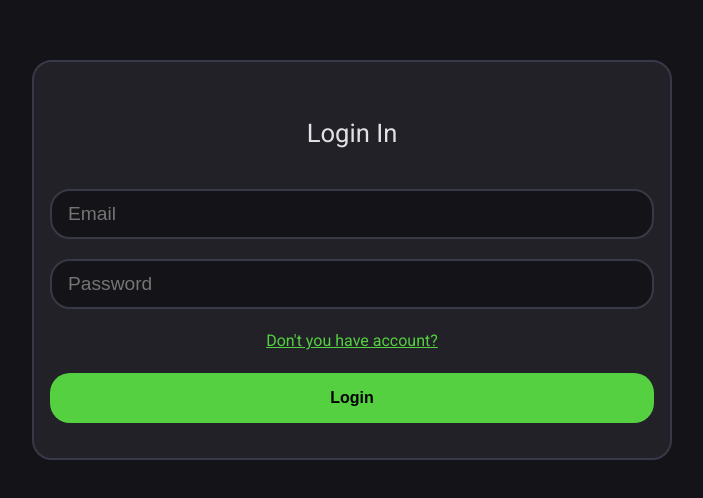
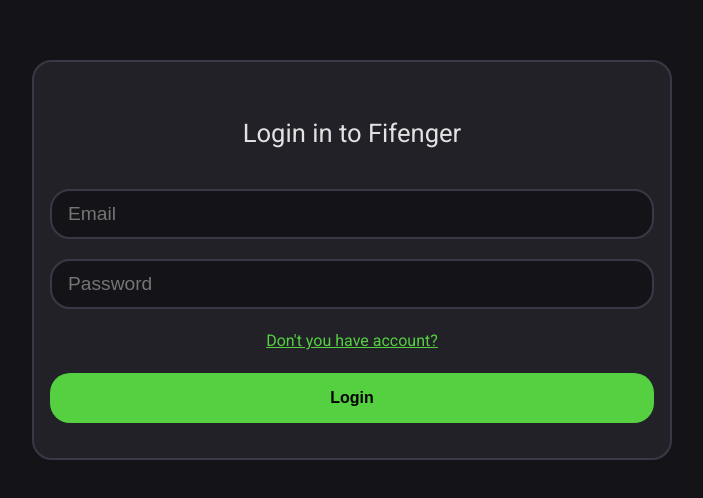
Before and after one commit to Oskarcr/FifengerPIA, a React (Vite) app: page / in a window 1280 px wide. Shown: the part 140-638 px from the top of the page, without its empty margins (288-991 px from the left). Built offline with nearby package versions, Linux system fonts and the light colour scheme.

Commit message:
Sign and Log v2

```diff
--- a/src/pages/Login.jsx
+++ b/src/pages/Login.jsx
@@ -12,7 +12,7 @@
         <div id="container-wrapper">
             <div id="card-container">
                 <div id="card">
-                    <div id="login-title">Login In</div>
+                    <div id="login-title">Login in to Fifenger</div>
                     <input id="login-email" type="email" placeholder="Email"></input>
                     <input id="login-password" type="password" placeholder="Password"></input>
                     <a id="login-account" onClick={() => setPage("signup")}>Don't you have account?</a>
--- a/src/pages/Signup.jsx
+++ b/src/pages/Signup.jsx
@@ -12,7 +12,7 @@
         <div id="container-wrapper">
             <div id="card-container">
                 <div id="card">
-                    <div id="signup-title">Signup</div>
+                    <div id="signup-title">Signup in to Fifenger</div>
                     <input id="signup-username" type="text" placeholder="Username"></input>
                     <input id="signup-email" type="email" placeholder="Email"></input>
                     <input id="signup-password" type="password" placeholder="Password"></input>
```
